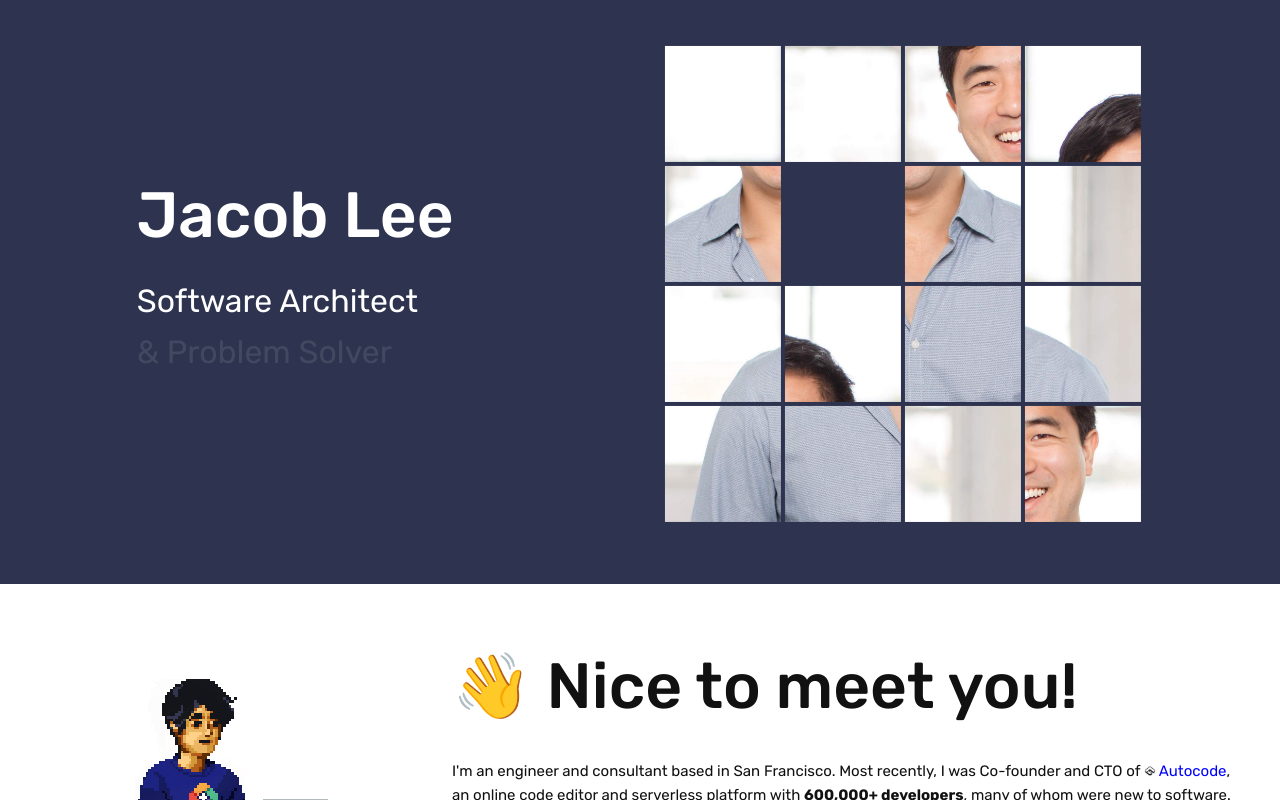
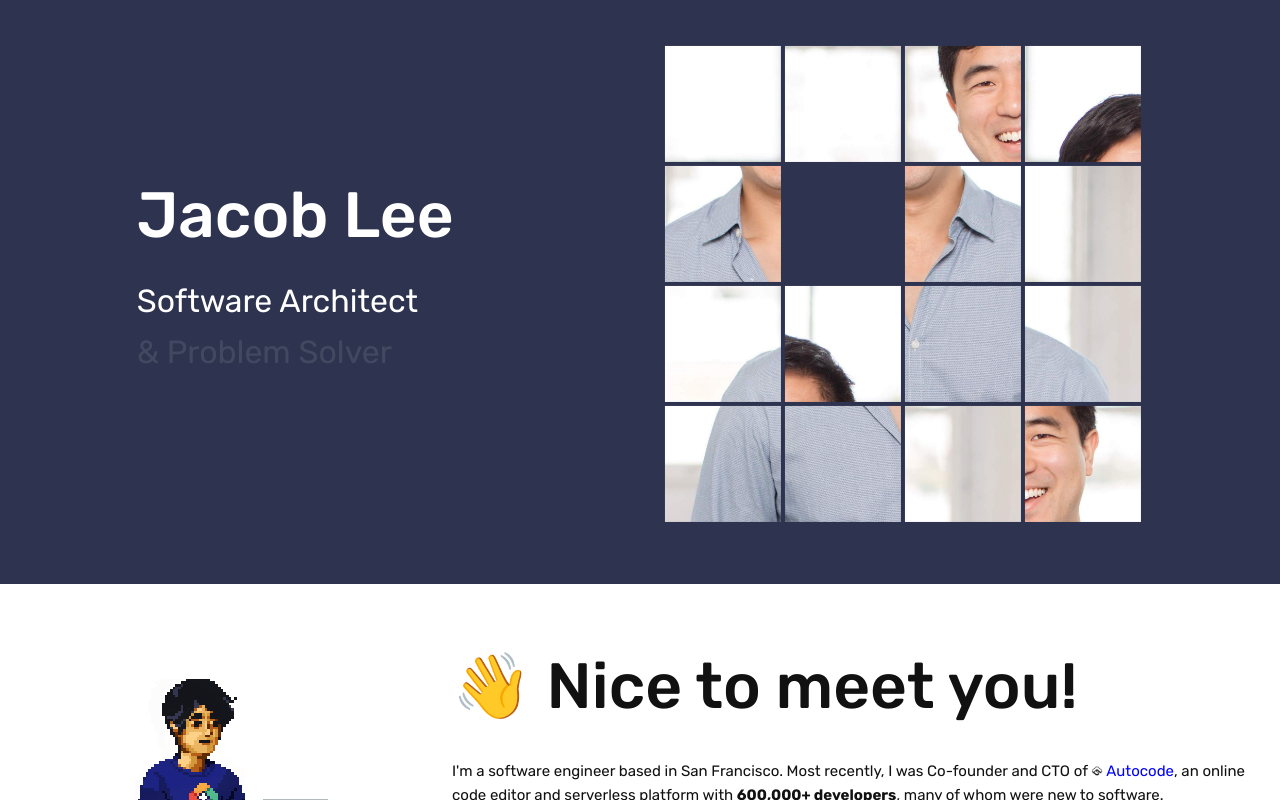
Before and after one commit to jacoblee93/personal-site, a Vue app: page / in a window 1280 px wide. Built offline with nearby package versions, Linux system fonts and the light colour scheme.

Commit message:
Copy update

```diff
--- a/src/components/AboutMe.vue
+++ b/src/components/AboutMe.vue
@@ -51,7 +51,7 @@ onMounted(() => {
           👋 Nice to meet you!
         </h1>
         <p>
-          I'm an engineer and consultant based in San Francisco.
+          I'm a software engineer based in San Francisco.
           Most recently, I was Co-founder and CTO of
           <a class="bio-link" target="_blank" href="https://autocode.com/"><img class="inline-logo" src="/static/logos/autocode.png" />Autocode</a>, an online code editor and serverless platform with <b>600,000+ developers</b>, many of whom were new to software.
         </p>
```
